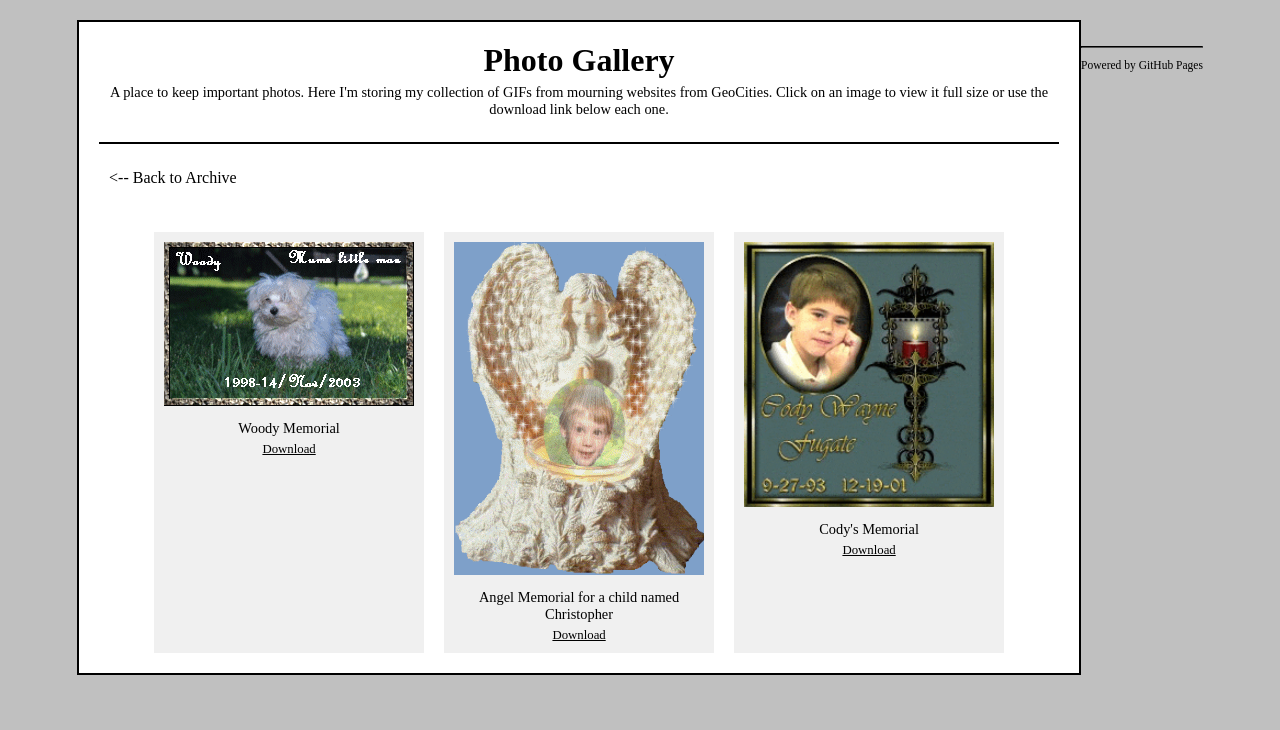
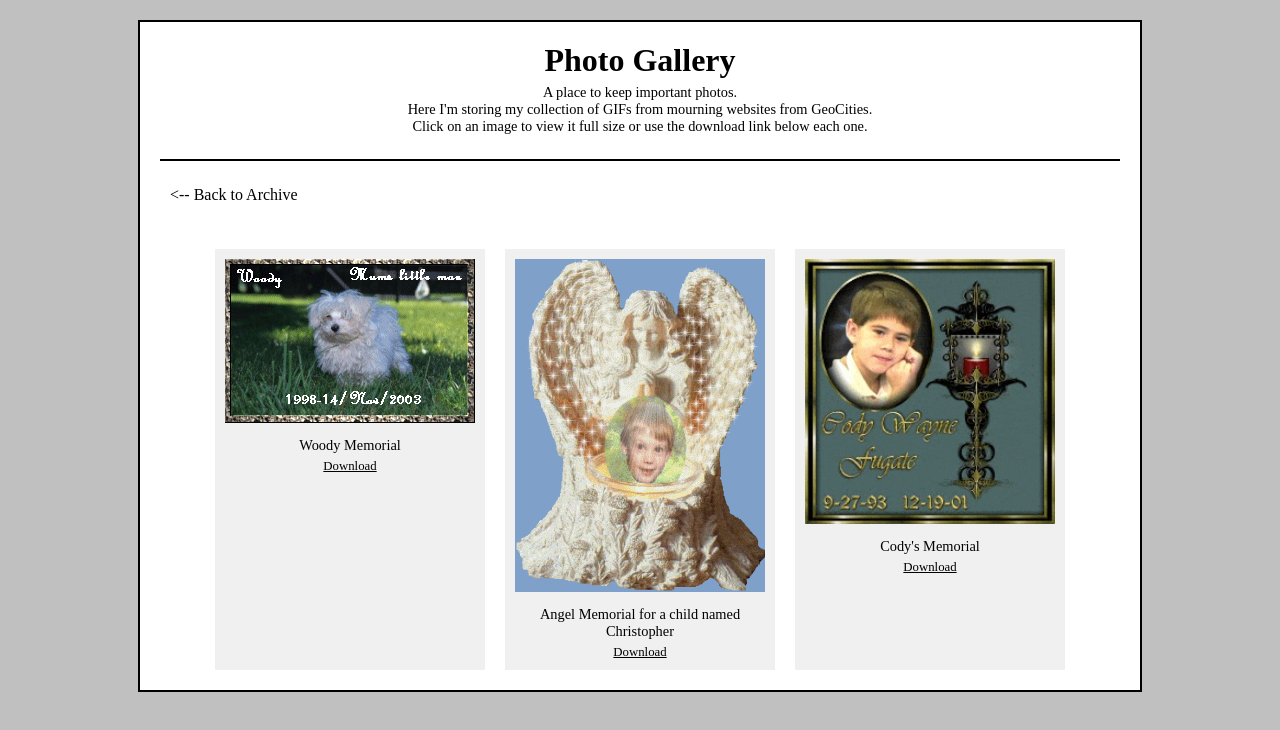
Before and after one commit to profjanna/digitalSentiments, a plain HTML site: page photos.html in a window 1280 px wide. Drawn offline with Linux system fonts and the light colour scheme.

Commit message:
Update photos.html

```diff
--- a/photos.html
+++ b/photos.html
@@ -3,7 +3,7 @@
 <head>
     <meta charset="UTF-8">
     <meta name="viewport" content="width=device-width, initial-scale=1.0">
-    <title>Family Photo Gallery</title>
+    <title>Photo Gallery</title>
     <style>
         body {
             font-family: 'Times New Roman', Times, serif;
@@ -90,7 +90,7 @@
         <!-- Header Section -->
         <header class="header">
             <h1>Photo Gallery</h1>
-            <p> A place to keep important photos. Here I'm storing my collection of GIFs from mourning websites from GeoCities. Click on an image to view it full size or use the download link below each one.</p>
+            <p> A place to keep important photos.<br> Here I'm storing my collection of GIFs from mourning websites from GeoCities.<br> Click on an image to view it full size or use the download link below each one.</p>
         </header>
 
         <!-- Back Button -->
@@ -145,11 +145,7 @@
 
     </div>
 
-    <!-- Footer -->
-    <footer class="footer">
-        <hr style="border-color: #000; margin-bottom: 10px;">
-        <span style="font-size: 0.9em; color: #000;">Powered by GitHub Pages</span>
-    </footer>
+
 
 </body>
 </html>
```
